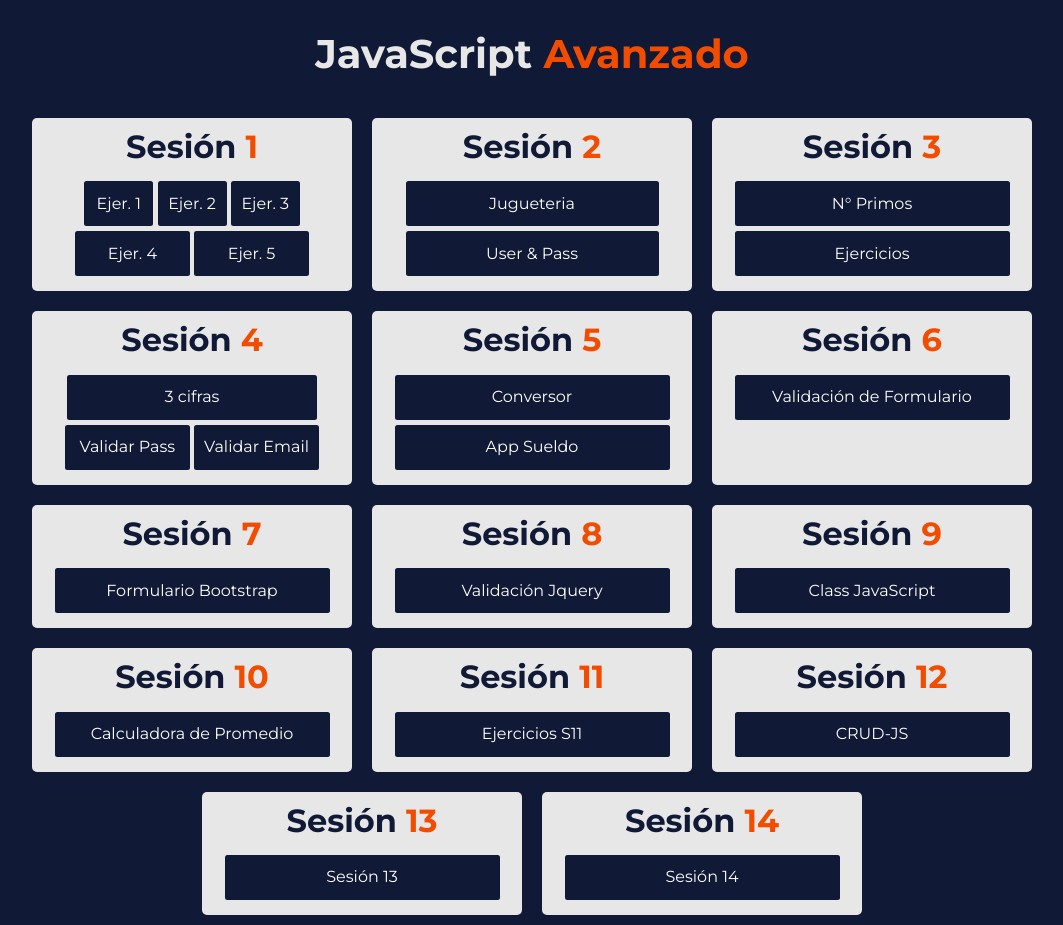
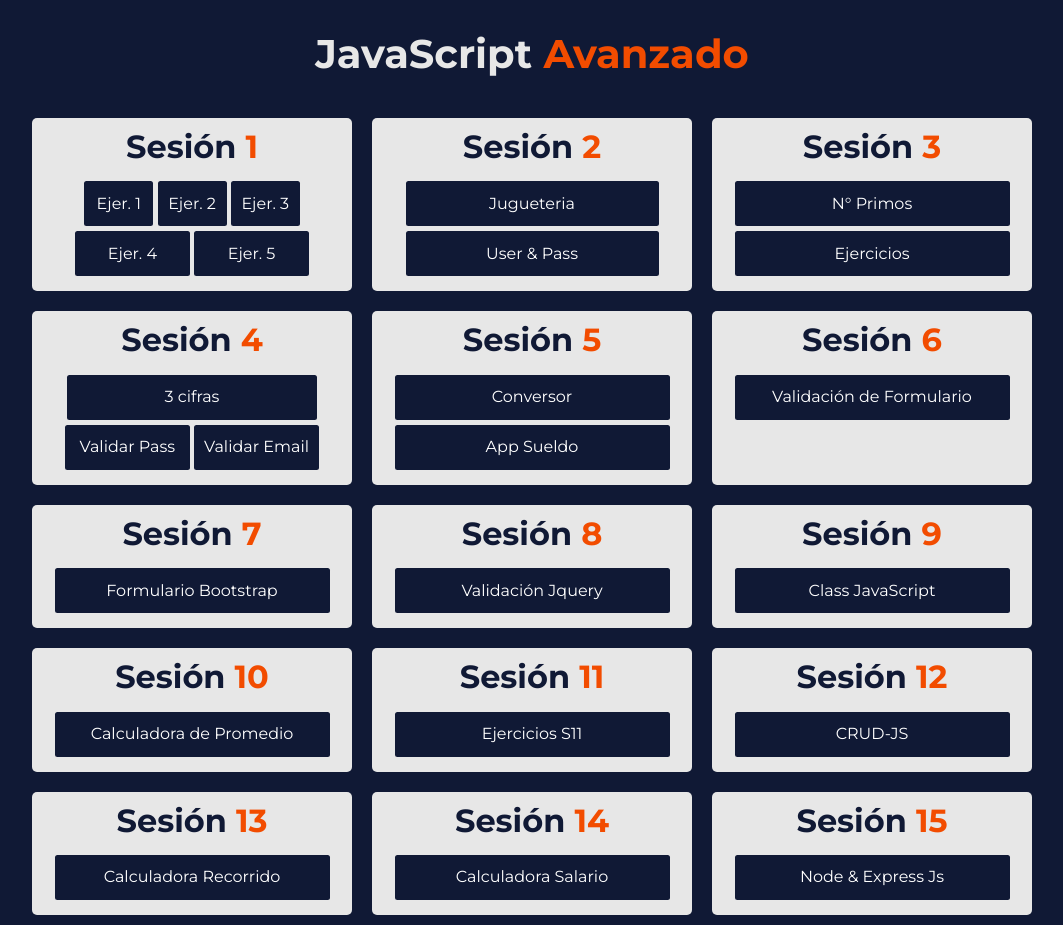
Before and after one commit to vreytor/JsAdvancedBJB, a website: page index.html in a window 1280 px wide. Shown: the whole page, without its empty margins (108-1171 px from the left). Drawn offline with nearby package versions, Linux system fonts and the light colour scheme.

Commit message:
add archivos

```diff
--- a/index.html
+++ b/index.html
@@ -107,12 +107,17 @@
 
             <section class="sesion col-12 col-sm-10 col-md-5 col-lg-3">
                 <h2>Sesión <span>13</span></h2>
-                <a href="./sesion13/sesion13.html" target="_self"><input class="col-11" type="button" value="Sesión 13"></a>
+                <a href="./sesion13/sesion13.html" target="_self"><input class="col-11" type="button" value="Calculadora Recorrido"></a>
             </section>
 
             <section class="sesion col-12 col-sm-10 col-md-5 col-lg-3">
                 <h2>Sesión <span>14</span></h2>
-                <a href="./sesion14/sesion14.html" target="_self"><input class="col-11" type="button" value="Sesión 14"></a>
+                <a href="./sesion14/sesion14.html" target="_self"><input class="col-11" type="button" value="Calculadora Salario"></a>
+            </section>
+
+            <section class="sesion col-12 col-sm-10 col-md-5 col-lg-3">
+                <h2>Sesión <span>15</span></h2>
+                <a href="https://github.com/vreytor/JsAdvancedBJB/tree/main/Sesion15" target="_self"><input class="col-11" type="button" value="Node & Express Js"></a>
             </section>
         </section>
 
```
Also changed, not shown: package.json (added, +19 -0 lines).
